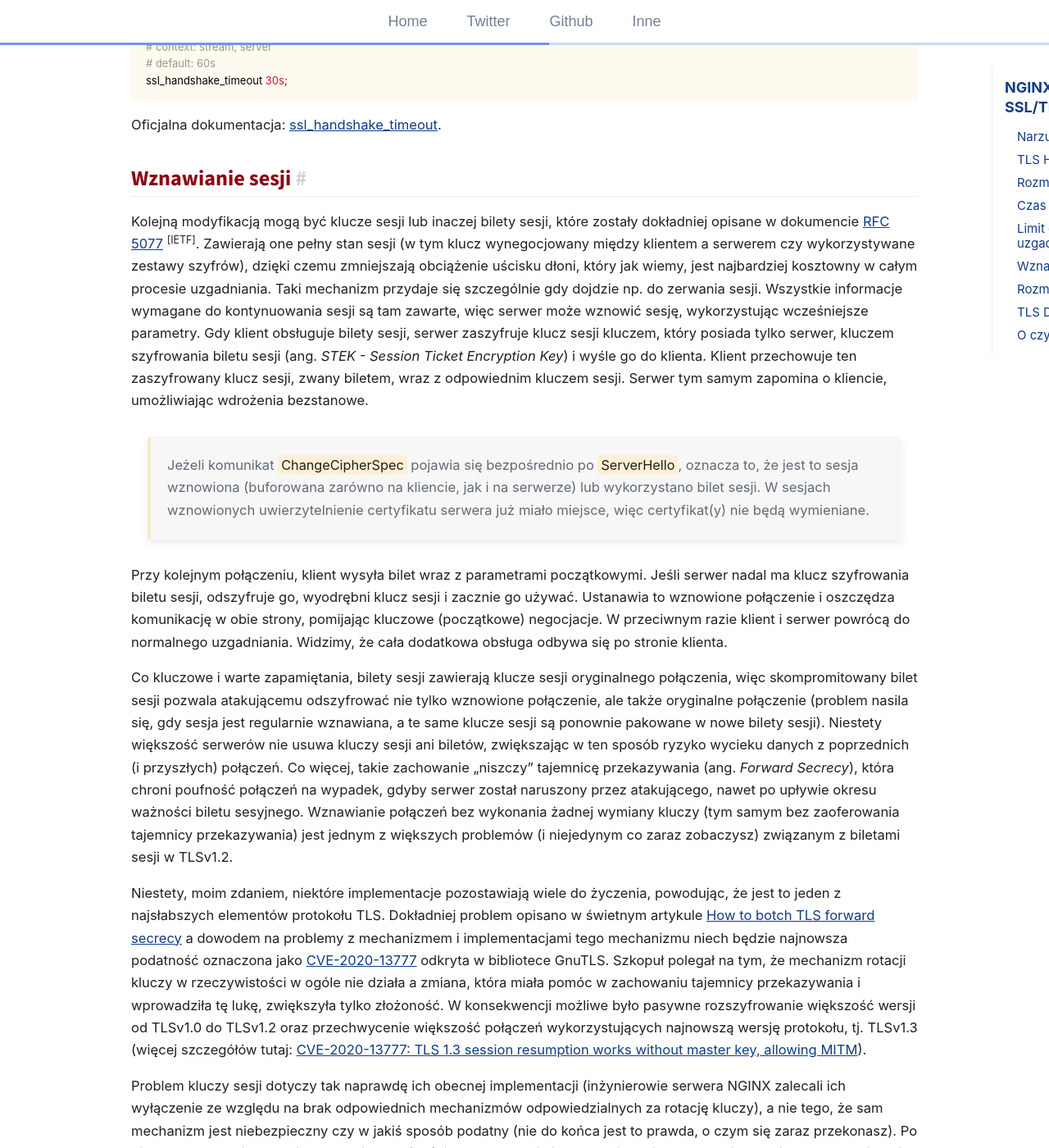
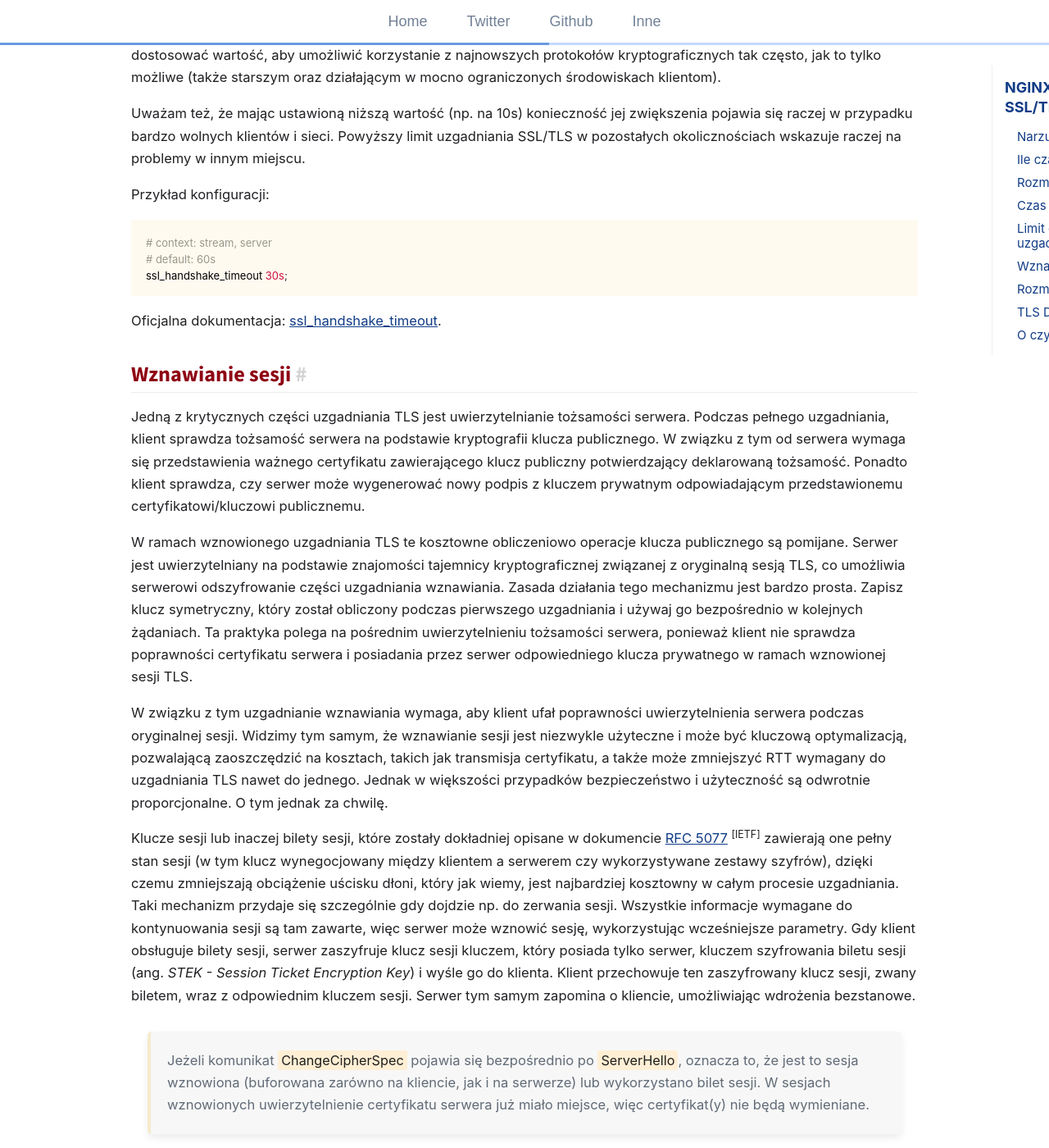
Before and after one commit to git04112019/trimstray.github.io, a Jekyll site: the page built from _posts/2019-07-21-nginx-optymalizacja_sesji_ssl-tls.md, in a window 1280 px wide and 1400 px high, scrolled down 15470 px. Shown: the whole window at 82% size. Built offline with Jekyll 4.4.1, drawn with Linux system fonts in a browser that asks for light colours; comment, search, counter and statistics services are not loaded; some of the changed text lies outside the part shown.

Commit message:
uncommited changes - signed-off-by: trimstray <trimstray@gmail.com>

```diff
--- a/_posts/2019-07-21-nginx-optymalizacja_sesji_ssl-tls.md
+++ b/_posts/2019-07-21-nginx-optymalizacja_sesji_ssl-tls.md
@@ -37,7 +37,7 @@ Zanim przeglądarka internetowa będzie mogła bezpiecznie wymieniać dane aplik
 
 Moim zdaniem, aplikacji nie można uznać za wydajną, dopóki nie będzie dobrze działać w oczach użytkownika. Wymaga to uwzględnienia kanału dostarczania, obejmującego sieć, szyfrowanie, optymalizację sieci WAN itp. — czyli wszystkich tych elementów, które znajdują się między aplikacją a użytkownikiem. Mierzenie czasu odpowiedzi kodu w punkcie wejścia serwera aplikacji nie tworzy pełnego obrazu bez uwzględnienia złożoności sieci i kanału dostarczania aplikacji. Tam, gdzie opóźnienia występują w dziesiątkach lub setkach milisekund, różne wąskie gardła występujące po drodze tylko potęgują problem. W tym miejscu polecam zapoznać się z rewelacyjną pracą [Optimizing web servers for high throughput and low latency](https://dropbox.tech/infrastructure/optimizing-web-servers-for-high-throughput-and-low-latency), w której opisano wiele różnych możliwości optymalizacji.
 
-Ponieważ HTTPS stał się de facto standardem całej komunikacji internetowej w ciągu ostatnich kilku lat, ten dodatkowy koszt zapewnienia bezpieczeństwa sieci jest niezbędnym, ale problematycznym elementem. Uzgadnianie TLS wymaga dwóch przejść w obie strony, powodując wzrost nawet o 300 ms na każdą nową sesję HTTPS. W połączeniu z rozwiązywaniem nazw i czasem połączenia TCP może minąć znacznie ponad 500 ms, zanim będzie możliwe przesłanie pierwszego bajta danych. Według badania przeprowadzonego przez inżynierów firmy Microsoft, przedstawionego w dokumencie [Seven Rules of Thumb for Web Site Experimenters]({{ site.url }}/assets/pdfs/2014experimentersRulesOfThumb.pdf), dodatkowe 250 ms opóźnienia spowodowało spadek przychodów wyszukiwarki bing o półtora procenta.
+Ponieważ HTTPS stał się de facto standardem całej komunikacji internetowej w ciągu ostatnich kilku lat, ten dodatkowy koszt zapewnienia bezpieczeństwa sieci jest niezbędnym, ale problematycznym elementem. Uzgadnianie TLS wymaga dwóch przejść w obie strony, powodując wzrost nawet o 300 ms na każdą nową sesję HTTPS. W połączeniu z rozwiązywaniem nazw i czasem połączenia TCP może minąć znacznie ponad 500 ms, zanim będzie możliwe przesłanie pierwszego bajta danych. Według badania przeprowadzonego przez inżynierów firmy Microsoft, przedstawionego w dokumencie [Seven Rules of Thumb for Web Site Experimenters]({{ site.url }}/assets/pdfs/2014experimentersRulesOfThumb.pdf), dodatkowe 250 ms opóźnienia spowodowało spadek przychodów wyszukiwarki bing o półtora procenta. Pamiętaj jednak, że są to w pewnym sensie puste wartości a wszystko zależy od architektury środowiska i jej komponentów.
 
 W przypadku wdrożenia protokołu HTTPS musimy niestety mieć świadomość pojawiającego się opóźnienia. Dzieje się tak, ponieważ (jak już wspomniałem) początkowe uzgadnianie TLS wymaga dwóch dodatkowych obiegów w obie strony przed ustanowieniem faktycznego połączenia, w porównaniu do jednego przejścia z wykorzystaniem niezaszyfrowanego protokołu HTTP. Widzimy, że ten proces, choć konieczny, może mieć wpływ na wydajność, opóźniając pobieranie krytycznych zasobów, takich jak początkowa strona HTML. Inżynierowie Dynatrace, podczas testów wydajnościowych w jednym ze swoich systemów, wykryli, że pełne uzgadnianie TLS trwa średnio 4x dłużej niż rzeczywista wymiana danych wykorzystująca szyfrowane połączenie! Musimy też wiedzieć, że uścisk dłoni protokołu TLS ma jeszcze większe znaczenie na długich dystansach.
 
@@ -49,7 +49,7 @@ Uzgadnianie TLS ma wiele odmian i należy pamiętać, że dokładny narzut tego
 - ustalenie, jakie szyfry, podpisy i inne opcje obsługuje każda ze stron, które zostaną użyte do podczas szyfrowania połączenia
 - tworzenie i wymianę kluczy do późniejszego ich wykorzystania podczas szyfrowania danych
 
-W istocie uzgadnianie TLS polega na wzajemnej weryfikacji klienta i serwera, uzgadnianiu wspólnego zestawu szyfrów i opcji bezpieczeństwa, a następnie kontynuowaniu konwersacji przy użyciu tych opcji.
+Tak naprawdę, zarówno klient, jak i serwer muszą wykonać symetryczne szyfrowanie i deszyfrowanie, analizę protokołów, obliczenie klucza prywatnego, weryfikację certyfikatu i inne obliczenia, które wydłużają całe połączenie. W istocie uzgadnianie TLS polega na wzajemnej weryfikacji klienta i serwera, uzgadnianiu wspólnego zestawu szyfrów i opcji bezpieczeństwa, a następnie kontynuowaniu konwersacji przy użyciu tych opcji.
 
 Zacznijmy jednak od poniższej grafiki, która opisuje architekturę protokołu TLS oraz to, gdzie został ulokowany w stosie TCP/IP:
 
@@ -136,6 +136,8 @@ Podsumowując i dodając jeszcze kilka istotnych informacji:
 - całkowity koszt wznowienia istniejącej sesji TLS jest znacznie mniejszy (możemy przyjąć, że jest to około 350 bajtów), ponieważ pozwala uniknąć części uzgadniania związanej z wymianą klucza publicznego, a także weryfikacji certyfikatu
 - całkowity narzut zaszyfrowanych danych wynosi około 40 bajtów
 - największy koszt wydajności serwera TLS związany jest z kryptografią klucza publicznego
+- należy pamiętać, że asymetryczny rozmiar klucza może mieć ogromny wpływ na wydajność, jednak co istotne, im większy rozmiar klucza asymetrycznego, tym trudniej będzie atakującemu złamać wygenerowany klucz symetryczny
+- w przypadku serwera NGINX,  proces szyfrowania i deszyfrowania, który zużywa najwięcej procesora, zostaje wyeliminowany, unikając synchronicznych obliczeń (cały proces jest asynchroniczny, dzięki czemu możliwe jest odbieranie pozostałych żądania bez czekania na wynik obliczenia RSA)
 - pamięć podręczna sesji TLS może poprawić ogólną wydajność połączenia i zaoszczędzić zasoby systemowe
 - zwiększając wydajność procesora, ogólne obciążenie TLS będzie się zmniejszać
 - TLS wydaje się być wyłącznie powiązany z procesorem, ponieważ wszelkie optymalizacje mające na celu zmniejszenie ruchu w sieci (zwłaszcza sieci z dużymi opóźnieniami i stratami pakietów) mają niewielki wpływ na całkowitą przepustowość serwera
@@ -145,7 +147,7 @@ Podsumowując i dodając jeszcze kilka istotnych informacji:
 
 Przy okazji koniecznie zapoznaj się z dokumentem [Performance Analysis of TLS Web Servers]({{ site.url }}/assets/pdf/tls-tocs.pdf). Pamiętaj też, że przyjąłem wartości raczej orientacyjne i dobrze, abyś zweryfikował je z dostępnymi dokumentami RFC, np. [Overview and Analysis of Overhead Caused by TLS](https://tools.ietf.org/id/draft-mattsson-uta-tls-overhead-01.html). Chodzi jednak o uzmysłowienie sobie ile danych jest przenoszonych podczas wykorzystania protokołu TLS niż autorytatywne określenie wszystkich wartości.
 
-## TLS Handshake i czas przetwarzania
+## Ile czasu trwa uzgadnianie?
 
 Możesz teraz zadać pytanie, w jaki sposób zmierzyć czas zestawiania sesji SSL/TLS? Spójrz na poniższy diagram, który pokazuje, do czego odnoszą się poszczególne czasy w porównaniu z typowym połączeniem HTTP przez TLSv1.2 (konfiguracja TLSv1.3 wymaga jednej podróży w obie strony mniej) oraz jest odzwierciedleniem, w jaki sposób biblioteka [curl](https://curl.se/docs/manpage.html) odnosi się do różnych etapów transferu danych dla typowego połączenia:
 
@@ -305,7 +307,13 @@ Oficjalna dokumentacja: [ssl_handshake_timeout](http://nginx.org/en/docs/http/ng
 
 ## Wznawianie sesji
 
-Kolejną modyfikacją mogą być klucze sesji lub inaczej bilety sesji, które zostały dokładniej opisane w dokumencie [RFC 5077](https://tools.ietf.org/html/rfc5077) <sup>[IETF]</sup>. Zawierają one pełny stan sesji (w tym klucz wynegocjowany między klientem a serwerem czy wykorzystywane zestawy szyfrów), dzięki czemu zmniejszają obciążenie uścisku dłoni, który jak wiemy, jest najbardziej kosztowny w całym procesie uzgadniania. Taki mechanizm przydaje się szczególnie gdy dojdzie np. do zerwania sesji. Wszystkie informacje wymagane do kontynuowania sesji są tam zawarte, więc serwer może wznowić sesję, wykorzystując wcześniejsze parametry. Gdy klient obsługuje bilety sesji, serwer zaszyfruje klucz sesji kluczem, który posiada tylko serwer, kluczem szyfrowania biletu sesji (ang. _STEK - Session Ticket Encryption Key_) i wyśle go do klienta. Klient przechowuje ten zaszyfrowany klucz sesji, zwany biletem, wraz z odpowiednim kluczem sesji. Serwer tym samym zapomina o kliencie, umożliwiając wdrożenia bezstanowe.
+Jedną z krytycznych części uzgadniania TLS jest uwierzytelnianie tożsamości serwera. Podczas pełnego uzgadniania, klient sprawdza tożsamość serwera na podstawie kryptografii klucza publicznego. W związku z tym od serwera wymaga się przedstawienia ważnego certyfikatu zawierającego klucz publiczny potwierdzający deklarowaną tożsamość. Ponadto klient sprawdza, czy serwer może wygenerować nowy podpis z kluczem prywatnym odpowiadającym przedstawionemu certyfikatowi/kluczowi publicznemu.
+
+W ramach wznowionego uzgadniania TLS te kosztowne obliczeniowo operacje klucza publicznego są pomijane. Serwer jest uwierzytelniany na podstawie znajomości tajemnicy kryptograficznej związanej z oryginalną sesją TLS, co umożliwia serwerowi odszyfrowanie części uzgadniania wznawiania. Zasada działania tego mechanizmu jest bardzo prosta. Zapisz klucz symetryczny, który został obliczony podczas pierwszego uzgadniania i używaj go bezpośrednio w kolejnych żądaniach. Ta praktyka polega na pośrednim uwierzytelnieniu tożsamości serwera, ponieważ klient nie sprawdza poprawności certyfikatu serwera i posiadania przez serwer odpowiedniego klucza prywatnego w ramach wznowionej sesji TLS.
+
+W związku z tym uzgadnianie wznawiania wymaga, aby klient ufał poprawności uwierzytelnienia serwera podczas oryginalnej sesji. Widzimy tym samym, że wznawianie sesji jest niezwykle użyteczne i może być kluczową optymalizacją, pozwalającą zaoszczędzić na kosztach, takich jak transmisja certyfikatu, a także może zmniejszyć RTT wymagany do uzgadniania TLS nawet do jednego. Jednak w większości przypadków bezpieczeństwo i użyteczność są odwrotnie proporcjonalne. O tym jednak za chwilę.
+
+Klucze sesji lub inaczej bilety sesji, które zostały dokładniej opisane w dokumencie [RFC 5077](https://tools.ietf.org/html/rfc5077) <sup>[IETF]</sup> zawierają one pełny stan sesji (w tym klucz wynegocjowany między klientem a serwerem czy wykorzystywane zestawy szyfrów), dzięki czemu zmniejszają obciążenie uścisku dłoni, który jak wiemy, jest najbardziej kosztowny w całym procesie uzgadniania. Taki mechanizm przydaje się szczególnie gdy dojdzie np. do zerwania sesji. Wszystkie informacje wymagane do kontynuowania sesji są tam zawarte, więc serwer może wznowić sesję, wykorzystując wcześniejsze parametry. Gdy klient obsługuje bilety sesji, serwer zaszyfruje klucz sesji kluczem, który posiada tylko serwer, kluczem szyfrowania biletu sesji (ang. _STEK - Session Ticket Encryption Key_) i wyśle go do klienta. Klient przechowuje ten zaszyfrowany klucz sesji, zwany biletem, wraz z odpowiednim kluczem sesji. Serwer tym samym zapomina o kliencie, umożliwiając wdrożenia bezstanowe.
 
   > Jeżeli komunikat <span class="h-b">ChangeCipherSpec</span> pojawia się bezpośrednio po <span class="h-b">ServerHello</span>, oznacza to, że jest to sesja wznowiona (buforowana zarówno na kliencie, jak i na serwerze) lub wykorzystano bilet sesji. W sesjach wznowionych uwierzytelnienie certyfikatu serwera już miało miejsce, więc certyfikat(y) nie będą wymieniane.
 
@@ -537,6 +545,6 @@ Na koniec należy wspomnieć o parametrze TTFB (ang. _Time to first byte_), któ
 
   > Według [Understanding Resource Timing - Slow Time to First Byte](https://developers.google.com/web/tools/chrome-devtools/network/understanding-resource-timing#slow_time_to_first_byte) TTFB jest czasem spędzonym na oczekiwaniu na pierwszą odpowiedź, znanym również jako czas do pierwszego bajtu. W tym czasie oprócz czasu spędzonego na oczekiwaniu na dostarczenie odpowiedzi przez serwer jest rejestrowane opóźnienie w obie strony do serwera.
 
-Zgodnie z powyższym dokumentem, aby rozwiązać problem wysokiego TTFB, najpierw powinniśmy zredukować połączenia sieciowe między klientem a serwerem (a przyczyn może być wiele, np. niezoptymalizowane reguły firewall'a czy problemy z tabelami routingu). W tym wypadku najlepiej jest uruchomić aplikację lokalnie i sprawdzić, czy nadal istnieje duży TTFB. Jeśli tak, aplikacja musi zostać zoptymalizowana. Może to oznaczać optymalizację zapytań do bazy danych, implementację pamięci podręcznej dla określonych części treści lub modyfikację konfiguracji serwera HTTP. Natomiast jeśli TTFB lokalnie jest niskie, problem najprawdopodobniej stanowią sieci między klientem a serwerem. Pamiętajmy jednak, że między klientami a serwerami jest wiele punktów, a każdy z nich ma własne ograniczenia połączeń i może powodować problemy. Najprostszą metodą przetestowania zmniejszenia tego jest umieszczenie aplikacji na innym hoście i sprawdzenie, czy TTFB się poprawi.
+Zgodnie z powyższym dokumentem, aby rozwiązać problem wysokiego TTFB, najpierw powinniśmy zredukować połączenia sieciowe między klientem a serwerem (a przyczyn może być wiele, np. niezoptymalizowane reguły firewall'a czy problemy z tabelami routingu). W tym wypadku najlepiej jest uruchomić aplikację lokalnie i sprawdzić, czy nadal istnieje duży TTFB. Jeśli tak, aplikacja musi zostać zoptymalizowana. Może to oznaczać optymalizację zapytań do bazy danych, implementację pamięci podręcznej dla określonych części treści lub modyfikację konfiguracji serwera HTTP. Natomiast jeśli TTFB lokalnie jest niskie, problem najprawdopodobniej stanowią sieci między klientem a serwerem. Pamiętajmy jednak, że między klientami a serwerami jest wiele punktów, a każdy z nich ma własne ograniczenia połączeń i może powodować problemy. Najprostszą metodą przetestowania zmniejszenia tego jest umieszczenie aplikacji na innym hoście i sprawdzenie, czy TTFB się poprawi. Drugim parametrem, który nas interesuje, zwłaszcza w kontekście optymalizacji, jest parametr TLS TTFB (ang. _TLS Time to first byte_), który został dokładnie opisany w świetnym artykule [Optimizing NGINX TLS Time To First Byte (TTTFB)](https://www.igvita.com/2013/12/16/optimizing-nginx-tls-time-to-first-byte/).
 
-Drugim parametrem, który nas interesuje, zwłaszcza w kontekście optymalizacji, jest parametr TLS TTFB (ang. _TLS Time to first byte_), który został dokładnie opisany w świetnym artykule [Optimizing NGINX TLS Time To First Byte (TTTFB)](https://www.igvita.com/2013/12/16/optimizing-nginx-tls-time-to-first-byte/).
+Na koniec, nie zapominajmy o optymalizacji protokołu TCP, w tym regulacji okna przeciążenia, szybkiego otwieranie TCP, obsługi ponownego użycia czy wyborze bardziej optymalnego algorytmu kontroli przeciążenia.
```
Also changed, not shown: other parts of _posts/2019-07-21-nginx-optymalizacja_sesji_ssl-tls.md (+1 -1 lines).
